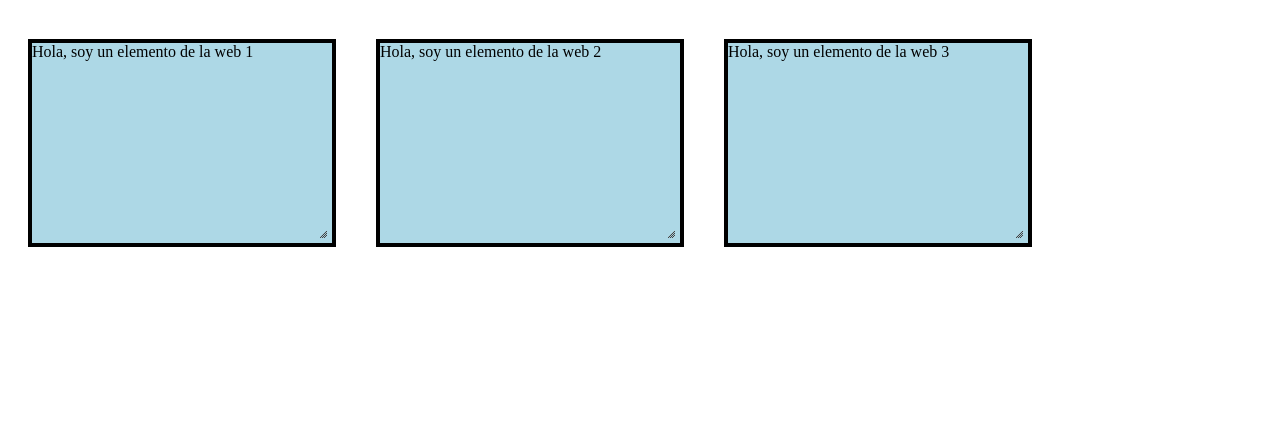
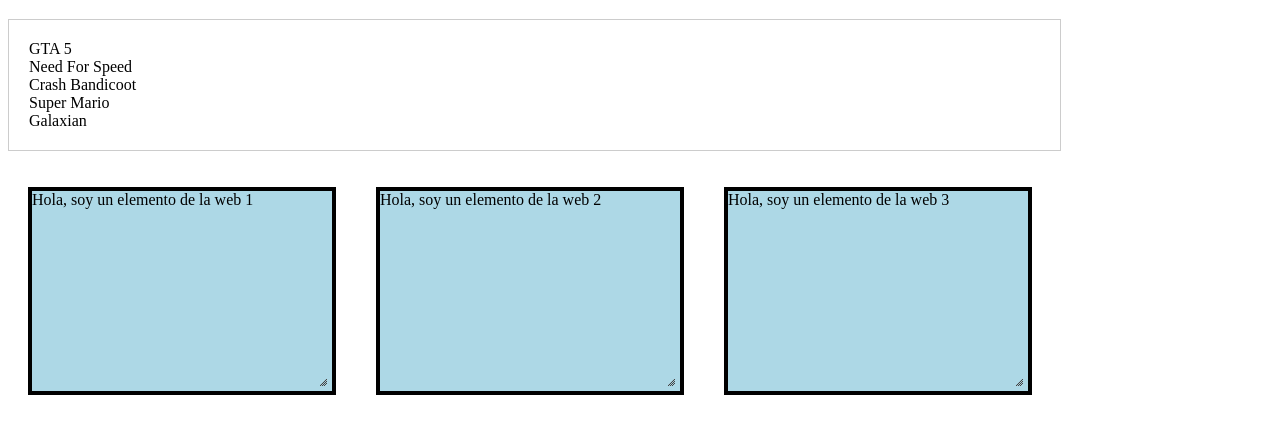
Before and after one commit to alanmartinc/Curso-Master-JavaScript-Udemy-Ejercicios, a plain HTML site: page INTERACCIONES/index.html in a window 1280 px wide. Shown: the part 61-494 px from the top of the page. Drawn offline with Linux system fonts and the light colour scheme.

Commit message:
Se agrega ejercicios Selectable

```diff
--- a/INTERACCIONES/index.html
+++ b/INTERACCIONES/index.html
@@ -17,10 +17,28 @@
             margin: 20px;
             float: left;
         }
+        .lista-seleccionable {
+            width: 80%;
+            padding: 20px;
+            border: 1px solid #ccc;
+            list-style: none;
+            cursor: pointer;
+        }
+
+        ul .ui-selecting {background: green;}
+        ul .ui-selected {background: blue;}
     </style>
 </head>
 <body>
     <h1>Curso Master en JavaScript</h1>
+
+    <ul class="lista-seleccionable">
+        <li>GTA 5</li>
+        <li>Need For Speed</li>
+        <li>Crash Bandicoot</li>
+        <li>Super Mario</li>
+        <li>Galaxian</li>
+    </ul>
 
     <div class="elemento">
         Hola, soy un elemento de la web 1
--- a/INTERACCIONES/interface.js
+++ b/INTERACCIONES/interface.js
@@ -5,4 +5,7 @@
 
     // Redimensionar
     $(".elemento").resizable();
+
+    // Seleccionar elementos
+    $(".lista-seleccionable").selectable();
 });
```
